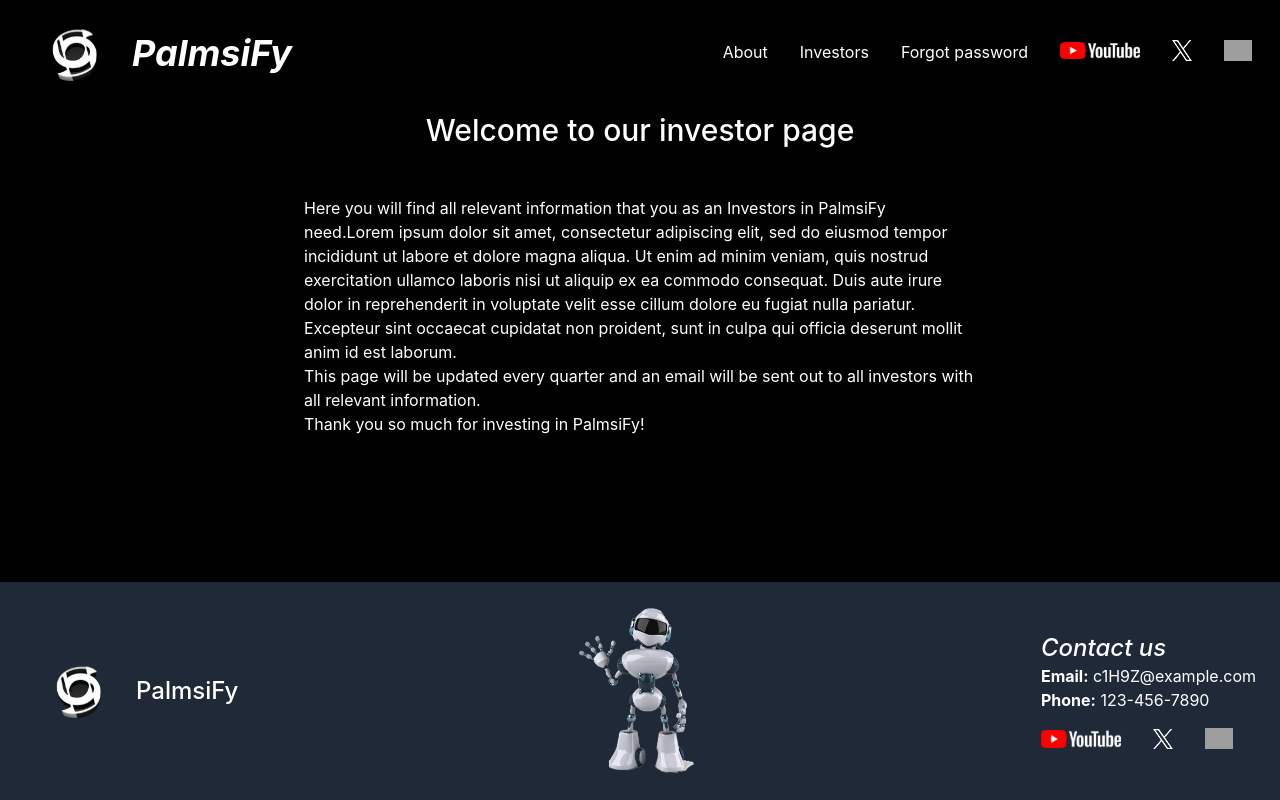
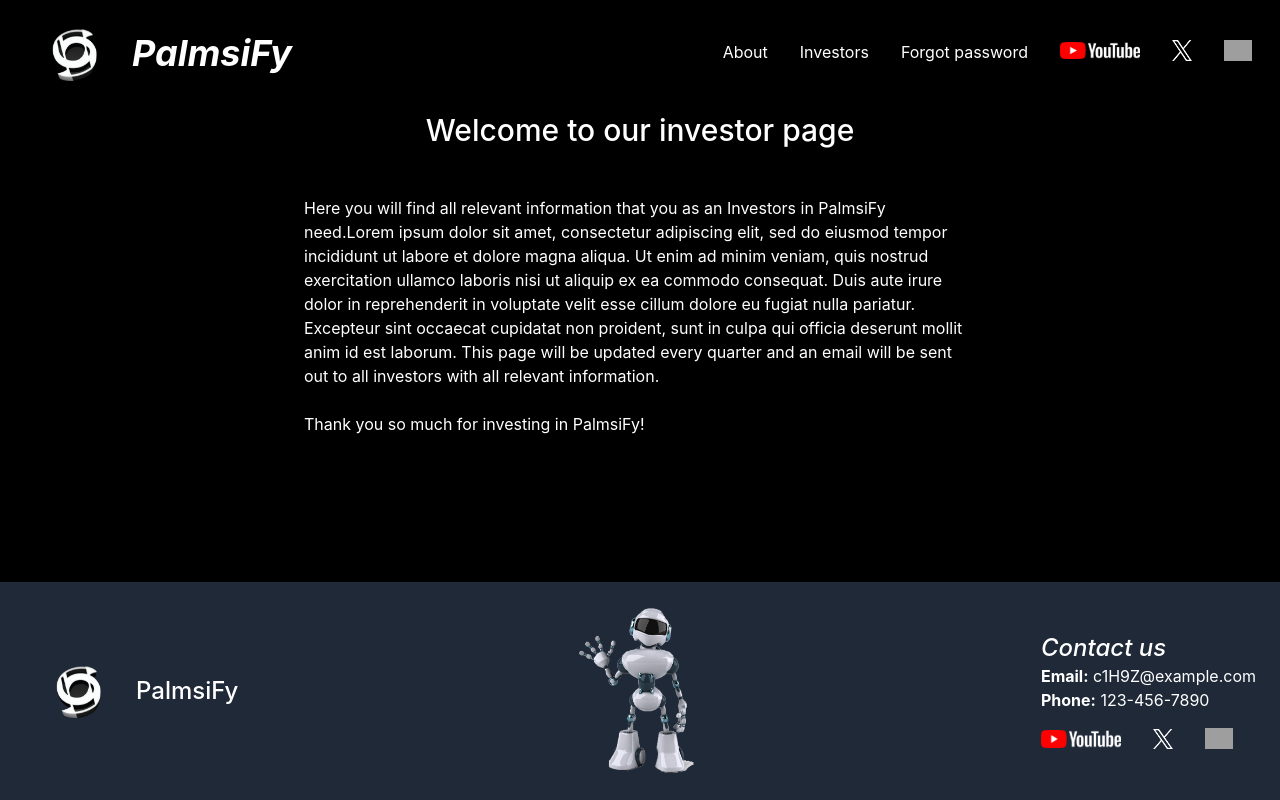
Before and after one commit to italianPalms/palmsiFy, a React (Create React App) app: page /investors in a window 1280 px wide. Built offline with nearby package versions, Linux system fonts and the light colour scheme; grey boxes are pictures that could not be loaded.

Commit message:
fix bug and a typo

```diff
--- a/src/pages/Investors.jsx
+++ b/src/pages/Investors.jsx
@@ -10,9 +10,8 @@ export default function Investors () {
                 <div className="flex flex-col items-center justify-center">
                     <h1 className="text-3xl font-medium m-6 mt-28">Welcome to our investor page</h1>
                     <div className="mt-6 ml-10 mr-10 max-w-2xl">
-                        <p>Here you will find all relevant information that you as an Investors in PalmsiFy need.Lorem ipsum dolor sit amet, consectetur adipiscing elit, sed do eiusmod tempor incididunt ut labore et dolore magna aliqua. Ut enim ad minim veniam, quis nostrud exercitation ullamco laboris nisi ut aliquip ex ea commodo consequat. Duis aute irure dolor in reprehenderit in voluptate velit esse cillum dolore eu fugiat nulla pariatur. Excepteur sint occaecat cupidatat non proident, sunt in culpa qui officia deserunt mollit anim id est laborum.</p>
-                        <p>This page will be updated every quarter and an email will be sent out to all investors with all relevant information.</p>
-                        <p>Thank you so much for investing in PalmsiFy!</p>
+                        <p>Here you will find all relevant information that you as an Investors in PalmsiFy need.Lorem ipsum dolor sit amet, consectetur adipiscing elit, sed do eiusmod tempor incididunt ut labore et dolore magna aliqua. Ut enim ad minim veniam, quis nostrud exercitation ullamco laboris nisi ut aliquip ex ea commodo consequat. Duis aute irure dolor in reprehenderit in voluptate velit esse cillum dolore eu fugiat nulla pariatur. Excepteur sint occaecat cupidatat non proident, sunt in culpa qui officia deserunt mollit anim id est laborum. This page will be updated every quarter and an email will be sent out to all investors with all relevant information.</p>
+                        <p className="mt-6">Thank you so much for investing in PalmsiFy!</p>
                     </div>
                 <div>
                     {/* add img */}
```
